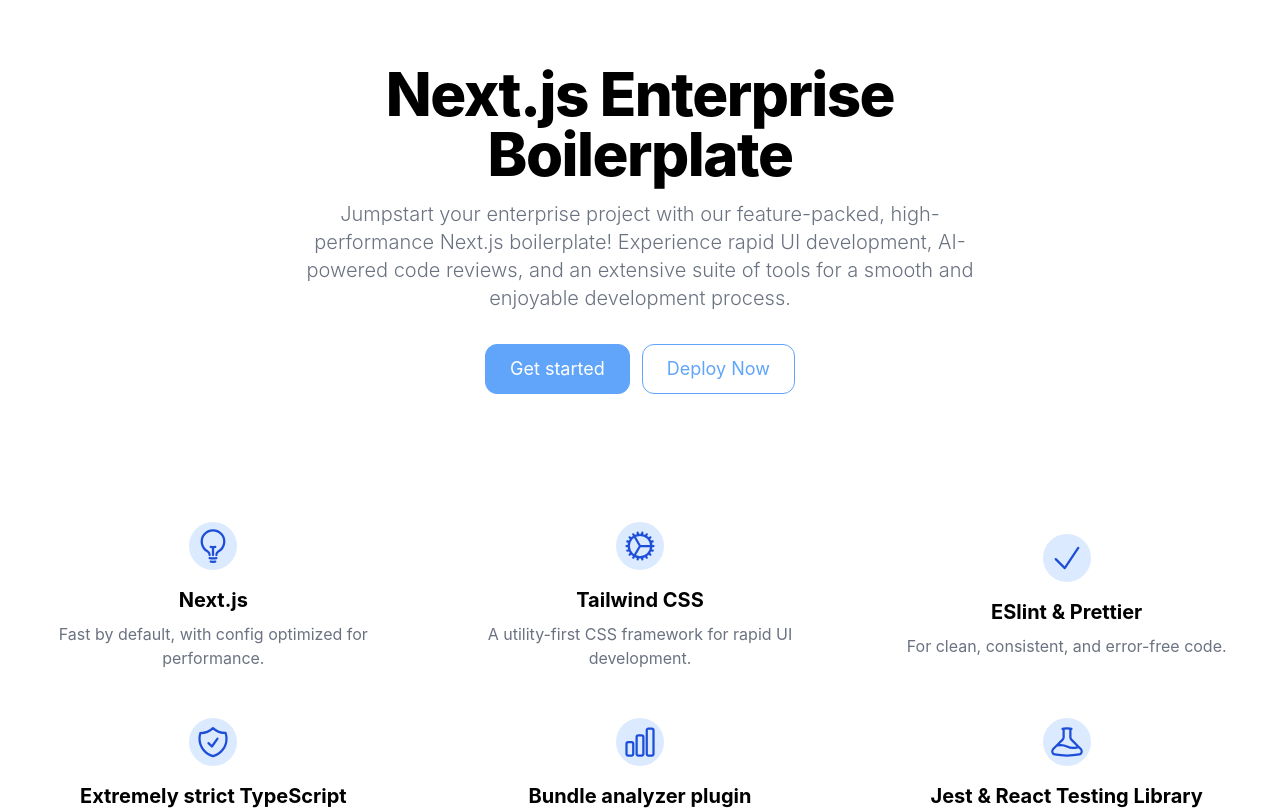
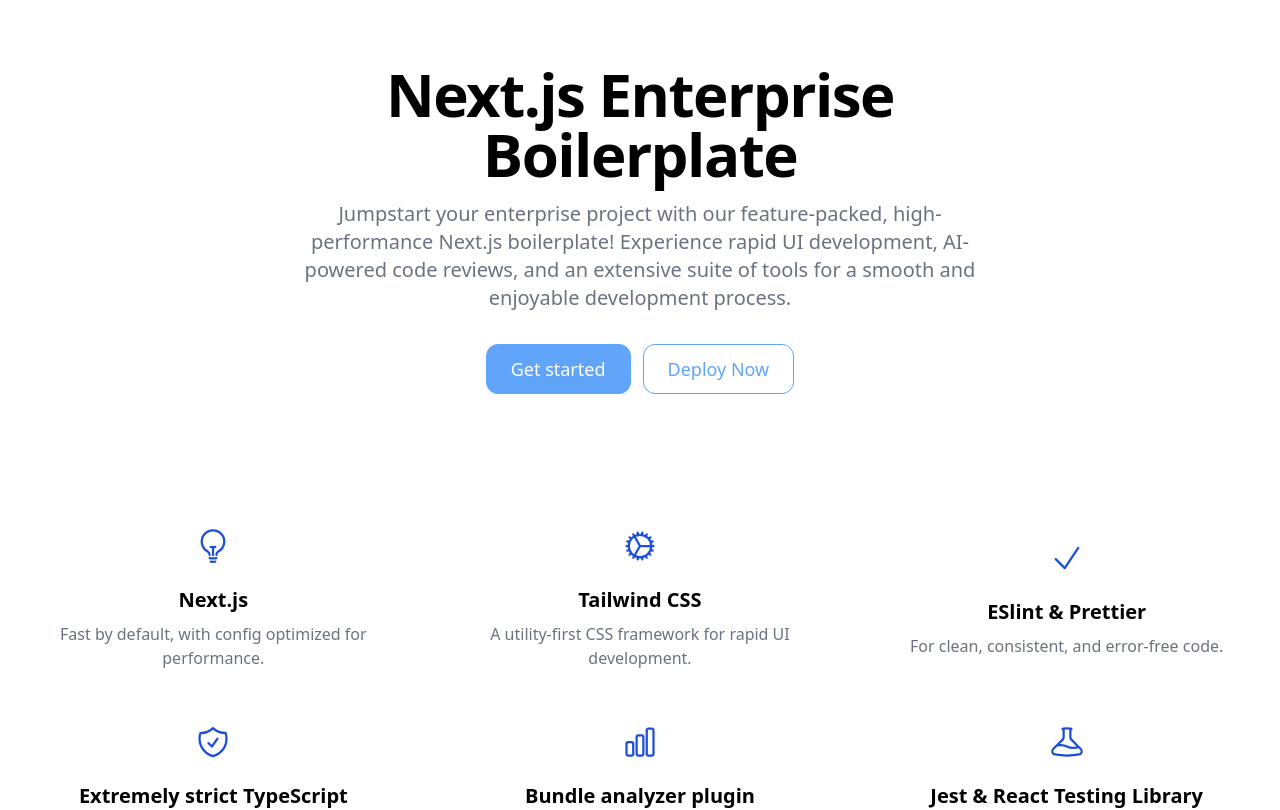
Before and after one commit to daviani/about-me-3, a Next.js app: page / in a window 1280 px wide. Shown: the top 810 px of the page. Built offline with nearby package versions, Linux system fonts and the light colour scheme.

Commit message:
update tailwind.config.js

```diff
--- a/tailwind.config.js
+++ b/tailwind.config.js
@@ -17,53 +17,26 @@
   theme: {
     extend: {
       colors: {
-        primary: {
-          50: "#eff6ff",
-          100: "#dbeafe",
-          200: "#bfdbfe",
-          300: "#93c5fd",
-          400: "#60a5fa",
-          500: "#3b82f6",
-          600: "#2563eb",
-          700: "#1d4ed8",
-          800: "#1e40af",
-          900: "#1e3a8a",
+        main: {
+          800: '#2E3440',
+          700: '#4C566A',
+          200: '#D8DEE9',
+          100: '#FCFDFF',
+          50 : '#E5E9F0'
         },
+        sun : {
+          800: '#B48EAD',
+          500: '#BF616A',
+          300: '#EBCB8B'
+        },
+        blue: {
+          600: '#5E81AC',
+          300: '#8FBCBB'
+        }
       },
       fontFamily: {
         body: [
-          "Inter",
-          "ui-sans-serif",
-          "system-ui",
-          "-apple-system",
-          "system-ui",
-          "Segoe UI",
           "Roboto",
-          "Helvetica Neue",
-          "Arial",
-          "Noto Sans",
-          "sans-serif",
-          "Apple Color Emoji",
-          "Segoe UI Emoji",
-          "Segoe UI Symbol",
-          "Noto Color Emoji",
-        ],
-        sans: [
-          "Inter",
-          "ui-sans-serif",
-          "system-ui",
-          "-apple-system",
-          "system-ui",
-          "Segoe UI",
-          "Roboto",
-          "Helvetica Neue",
-          "Arial",
-          "Noto Sans",
-          "sans-serif",
-          "Apple Color Emoji",
-          "Segoe UI Emoji",
-          "Segoe UI Symbol",
-          "Noto Color Emoji",
         ],
       },
       borderWidth: {
```
